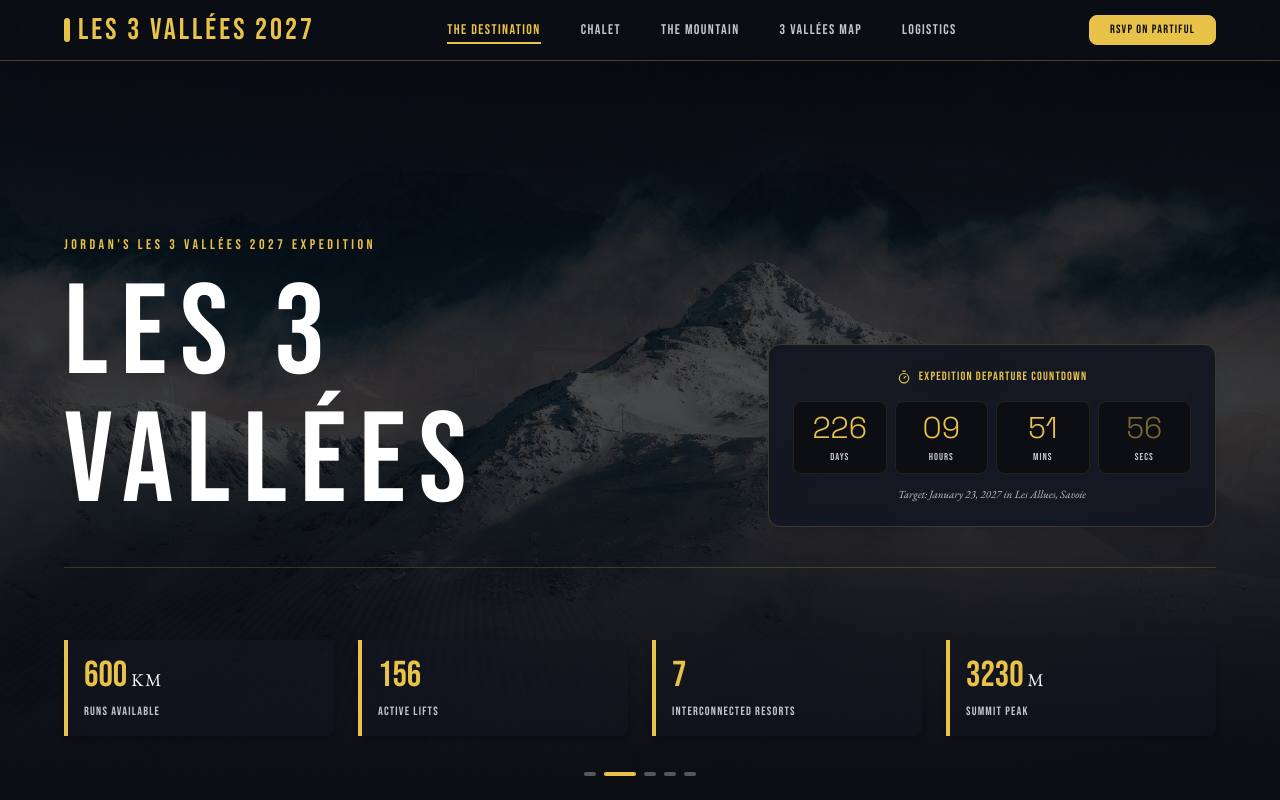
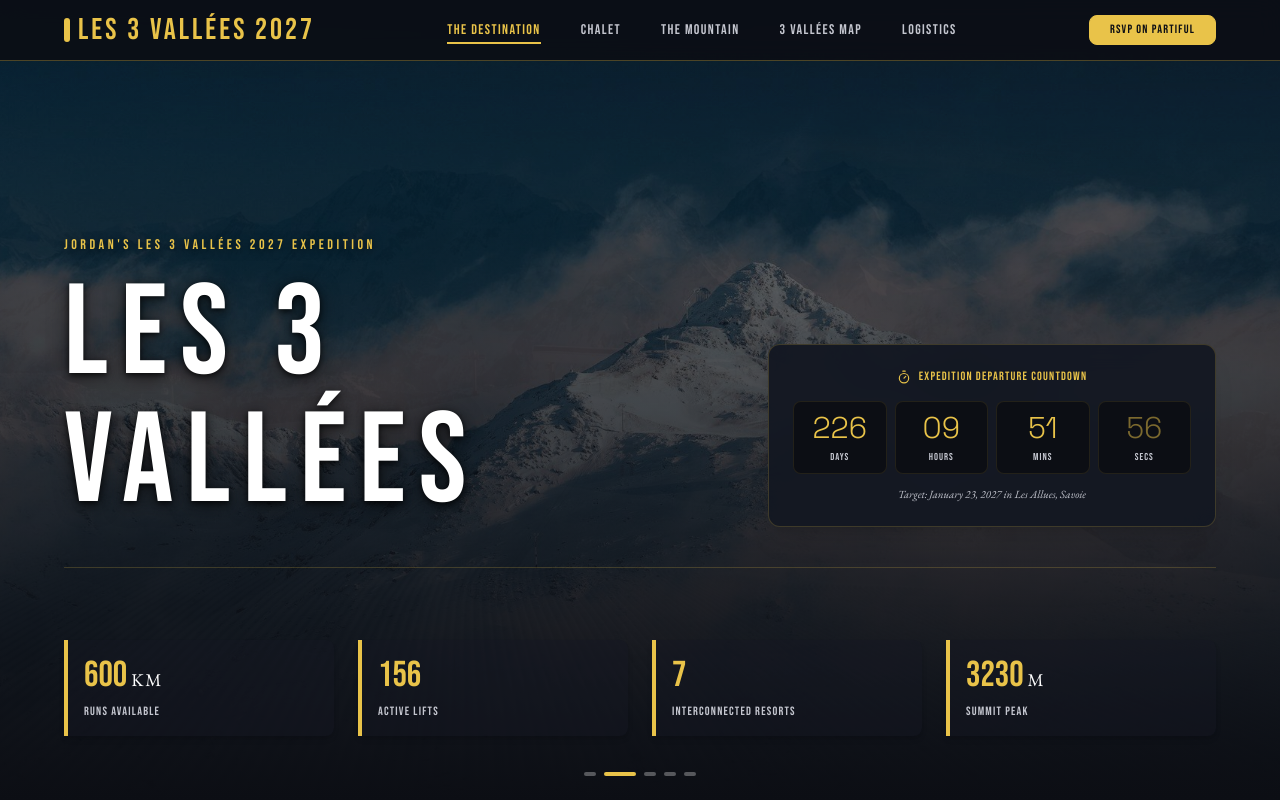
Before and after one commit to JordanGoodridge/alps, a React (Vite) app: page / in a window 1280 px wide. Shown: the top 800 px of the page. Built offline with nearby package versions, Linux system fonts and the light colour scheme.

Commit message:
style: brighten hero images and add text drop shadows for legibility

```diff
--- a/src/App.tsx
+++ b/src/App.tsx
@@ -486,7 +486,7 @@ export default function App() {
       {/* Hero Section */}
       <section
         id="hero"
-        className="relative min-h-screen flex flex-col justify-end pt-28 pb-16 px-6 md:px-16 bg-gradient-to-b from-[#0c0e14]/70 via-[#0c0e14]/80 to-[#0c0e14] overflow-hidden"
+        className="relative min-h-screen flex flex-col justify-end pt-28 pb-16 px-6 md:px-16 bg-[#0c0e14] overflow-hidden"
       >
         {/* Rotating Hero Background Images */}
         <div className="absolute inset-0 z-0">
@@ -495,7 +495,7 @@ export default function App() {
               key={heroIndex}
               src={HERO_IMAGES[heroIndex].url}
               alt={HERO_IMAGES[heroIndex].alt}
-              className="absolute inset-0 w-full h-full object-cover grayscale-[35%] contrast-[1.2] brightness-[0.4]"
+              className="absolute inset-0 w-full h-full object-cover contrast-[1.1] brightness-[0.65]"
               initial={{ opacity: 0, scale: 1.05 }}
               animate={{ opacity: 1, scale: 1 }}
               exit={{ opacity: 0 }}
@@ -503,7 +503,7 @@ export default function App() {
               referrerPolicy="no-referrer"
             />
           </AnimatePresence>
-          <div className="absolute inset-0 bg-gradient-to-t from-[#0c0e14] via-transparent to-[#0c0e14]/40 z-[1]"></div>
+          <div className="absolute inset-0 bg-gradient-to-t from-[#0c0e14] via-[#0c0e14]/50 to-transparent z-[1]"></div>
 
           {/* Hero slide indicators */}
           <div className="absolute bottom-6 left-1/2 -translate-x-1/2 z-[2] flex gap-2">
@@ -522,10 +522,16 @@ export default function App() {
         <div className="relative z-10 max-w-7xl mx-auto w-full">
           <div className="flex flex-col lg:flex-row lg:justify-between lg:items-end gap-8 mb-12 pb-10 border-b border-[#e9c349]/20">
             <div>
-              <p className="font-display text-sm text-[#e9c349] uppercase tracking-[0.25em] mb-4">
+              <p
+                className="font-display text-sm text-[#e9c349] uppercase tracking-[0.25em] mb-4"
+                style={{ textShadow: "0 2px 10px rgba(0,0,0,0.6)" }}
+              >
                 Jordan's Les 3 Vallées 2027 Expedition
               </p>
-              <h1 className="font-display text-4xl xs:text-5xl sm:text-6xl md:text-8xl lg:text-9xl text-white tracking-widest leading-none select-none uppercase">
+              <h1
+                className="font-display text-4xl xs:text-5xl sm:text-6xl md:text-8xl lg:text-9xl text-white tracking-widest leading-none select-none uppercase"
+                style={{ textShadow: "0 4px 20px rgba(0,0,0,0.5), 0 2px 6px rgba(0,0,0,0.8)" }}
+              >
                 LES 3 VALLÉES
               </h1>
             </div>
```
